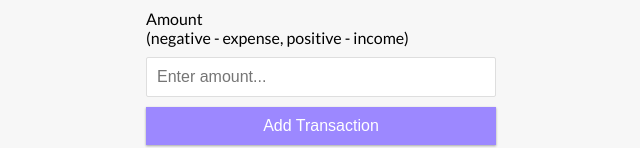
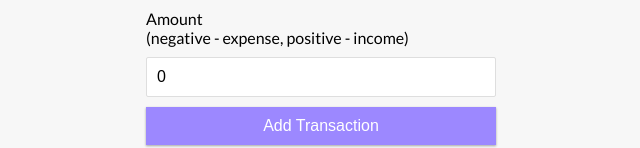
Before and after one commit to arunraj3/expense-tracking-app, a React (Create React App) app: page / in a window 1280 px wide. Shown: the part 583-731 px from the top of the page, without its empty margins (319-959 px from the left). Built offline with nearby package versions, Linux system fonts and the light colour scheme.

Commit message:
Added states

```diff
--- a/src/components/AddTransaction.js
+++ b/src/components/AddTransaction.js
@@ -1,7 +1,10 @@
-import React from "react"
+import React,{useState} from "react"
 
 
 export default function AddTransaction(){
+
+    const [text,setText] = useState('');
+    const [amount,setAmount] = useState(0);
 
     return(
         <>
@@ -9,11 +12,11 @@ export default function AddTransaction(){
             <form >
                 <div className="form-control">
                     <label forhtml="text">Text</label>
-                    <input type="text"  placeholder="Enter text..."/>
+                    <input type="text" value={text} onChange={(event)=>{setText(event.target.value)}} placeholder="Enter text..."/>
                 </div>
                 <div className="form-control">
                     <label forhtml="amount" >Amount<br/>(negative - expense, positive - income)</label>
-                    <input type="number"  placeholder="Enter amount..."></input>
+                    <input type="number"  value ={amount}  onChange={(event)=>{setAmount(event.target.value)}} placeholder="Enter amount..."></input>
                 </div>
                 <button className="btn">Add Transaction</button>
             </form>
```
